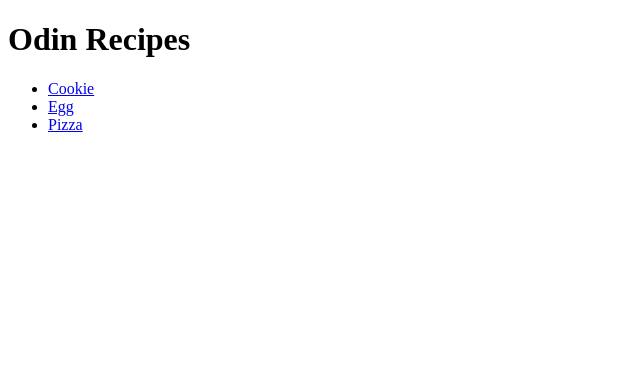
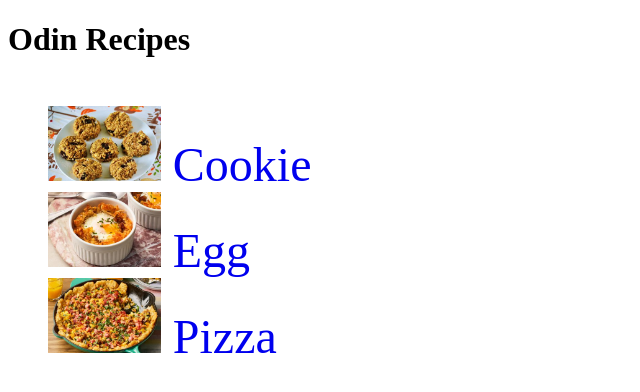
Before and after one commit to nguyenduyhoaian/odin-recipes, a plain HTML site: page index.html in a window 1280 px wide. Shown: the whole page, without its empty margins (0-640 px from the left). Drawn offline with Linux system fonts and the light colour scheme.

Commit message:
add picture to home page

```diff
--- a/index.html
+++ b/index.html
@@ -7,10 +7,10 @@
 </head>
 <body>
     <h1>Odin Recipes</h1>
-    <ul>
-    <li><a href="recipes/cookie.html" target="_self"> Cookie</a></li>
-    <li><a href="recipes/egg.html" target="_self"> Egg</a></li>
-    <li><a href="recipes/pizza.html" target="_self"> Pizza</a></li>
+    <ul style="list-style: none; font-size:300%;">
+    <li><a style="text-decoration-line: none;" href="recipes/cookie.html" target="_self"> <img height="75px" src="./img/cookie.jpg"> Cookie</a></li>
+    <li><a style="text-decoration-line: none;"  href="recipes/egg.html" target="_self"> <img height="75px" src="./img/egg.jpg"> Egg</a></li>
+    <li><a style="text-decoration-line: none;"  href="recipes/pizza.html" target="_self"><img height="75px" src="./img/pizza.jpg">  Pizza</a></li>
     </ul>
 </body>
 </html>
```
